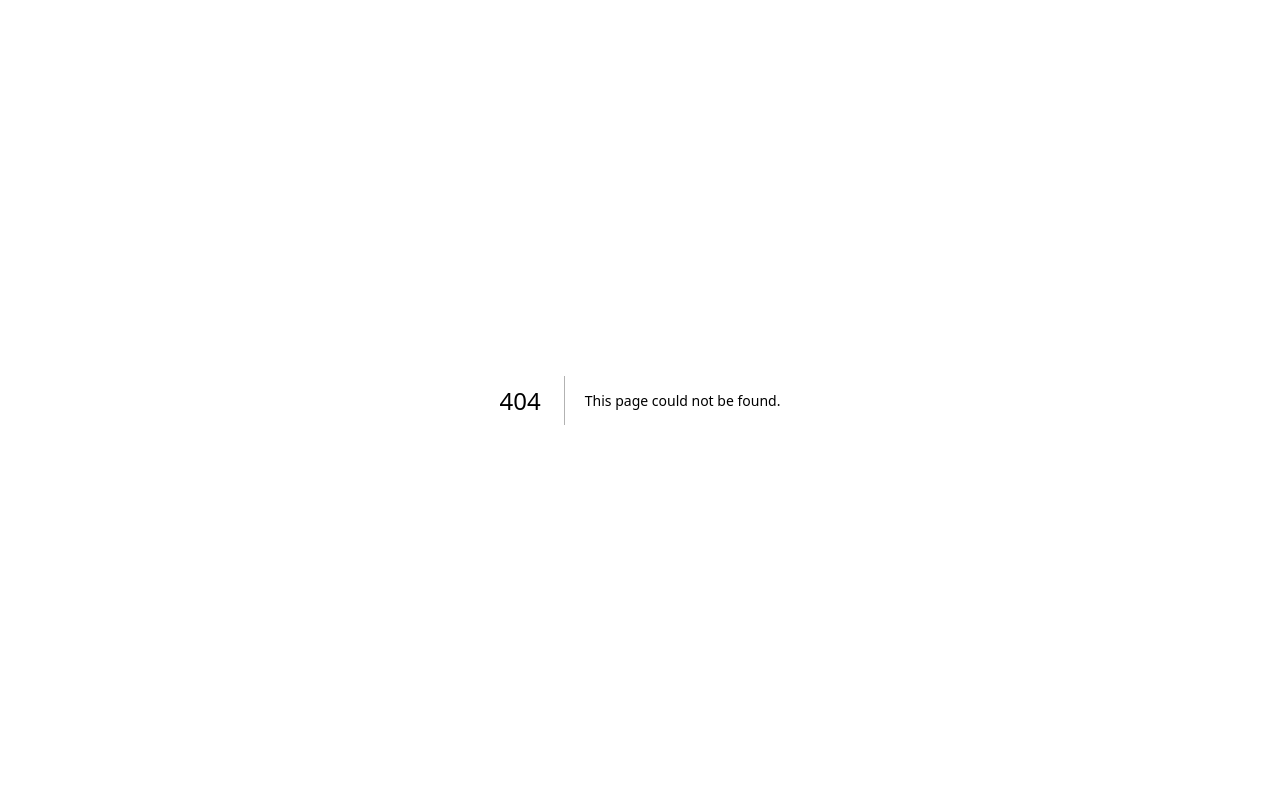
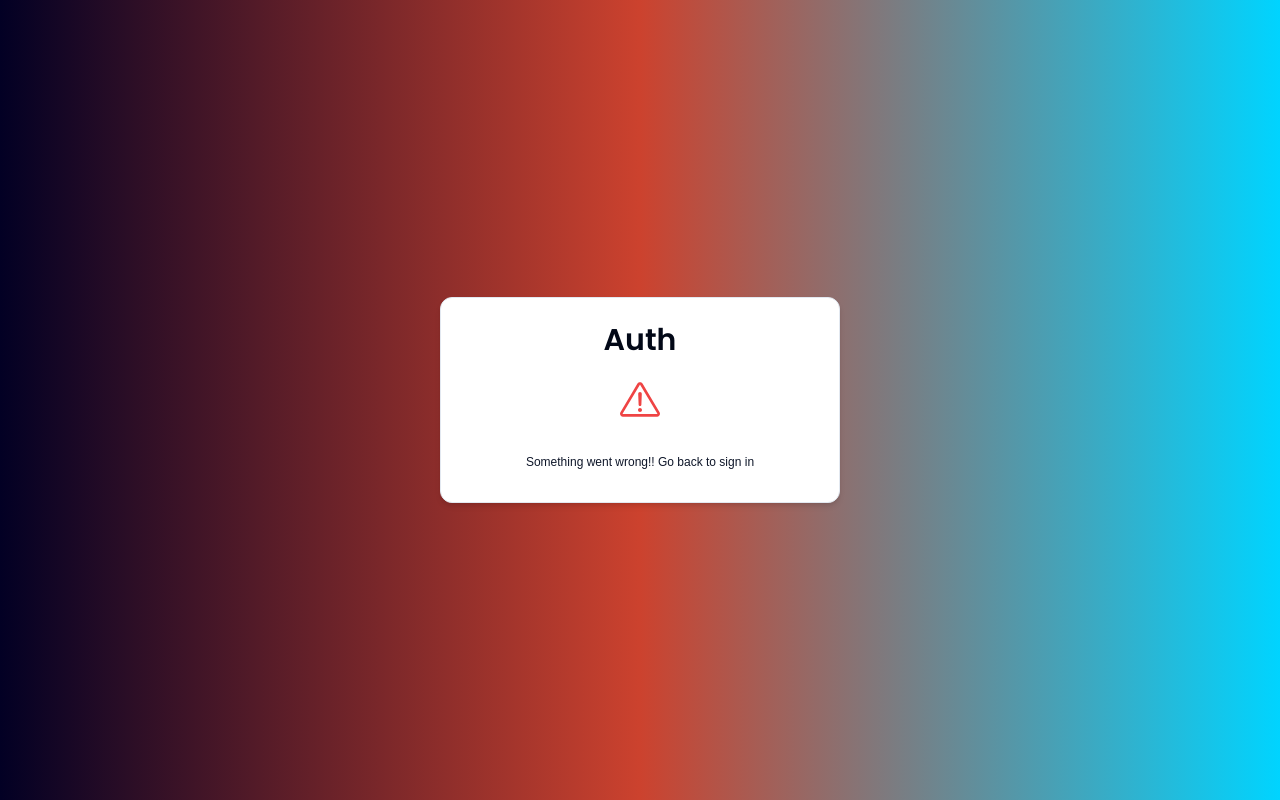
Before and after one commit to ojha-me/Next-Auth-, a Next.js app: page /error in a window 1280 px wide. Before the commit this address had no page. Built offline with nearby package versions, Linux system fonts and the light colour scheme.

Commit message:
custom error page during login.

```diff
--- /dev/null
+++ b/app/(auth)/error/page.tsx
@@ -0,0 +1,16 @@
+import { CardWrapper } from "@/components/auth/card-wrapper";
+import { ExclamationTriangleIcon } from "@radix-ui/react-icons";
+
+export default function ErrorPage() {
+	return (
+		<div>
+			<CardWrapper
+				headerLabel=""
+				backButtonHref="/sign-in"
+				backButtonLabel="Something went wrong!! Go back to sign in"
+			>
+				<ExclamationTriangleIcon className="w-full h-10 text-red-500 flex justify-center items-center" />
+			</CardWrapper>
+		</div>
+	);
+}
```
Also changed, not shown: auth.ts (+10 -0 lines).
